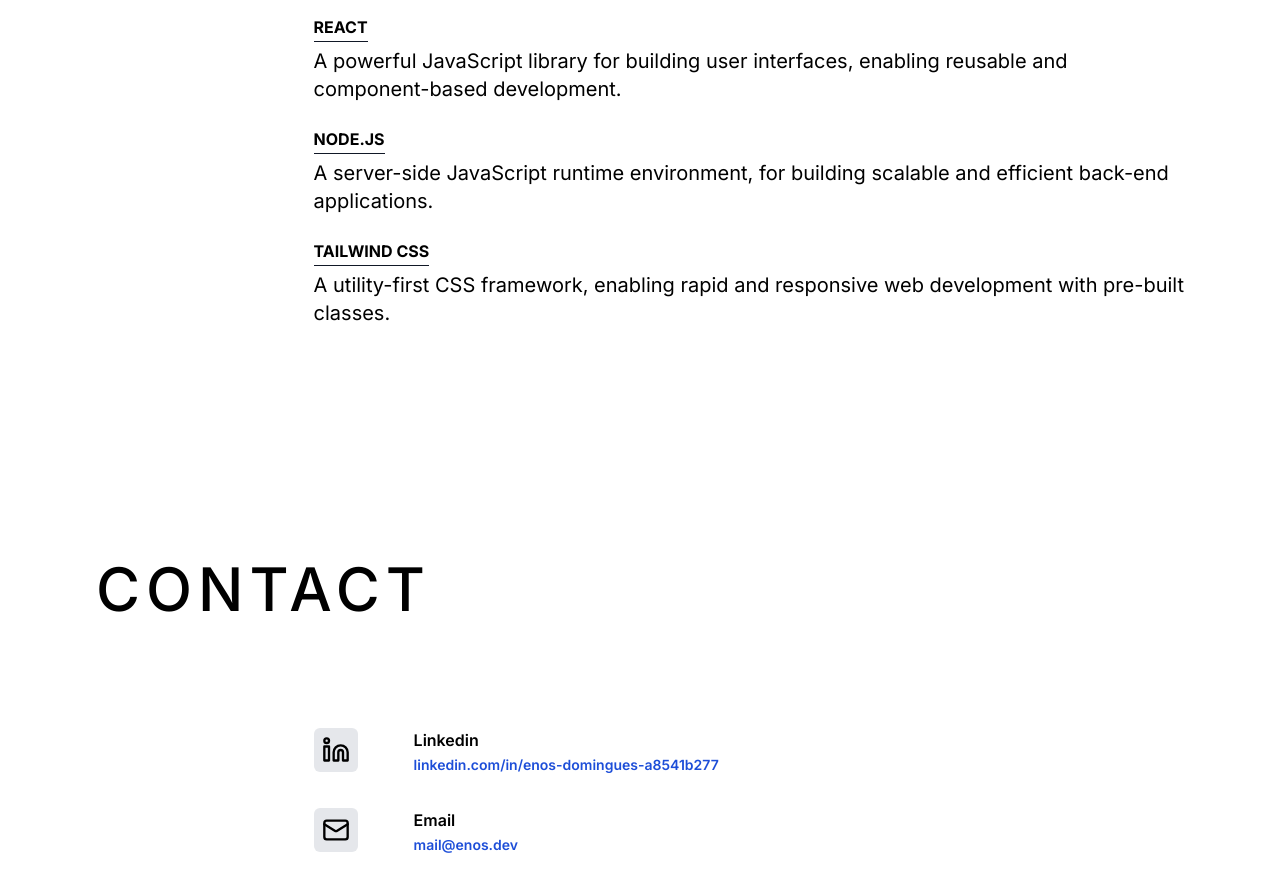
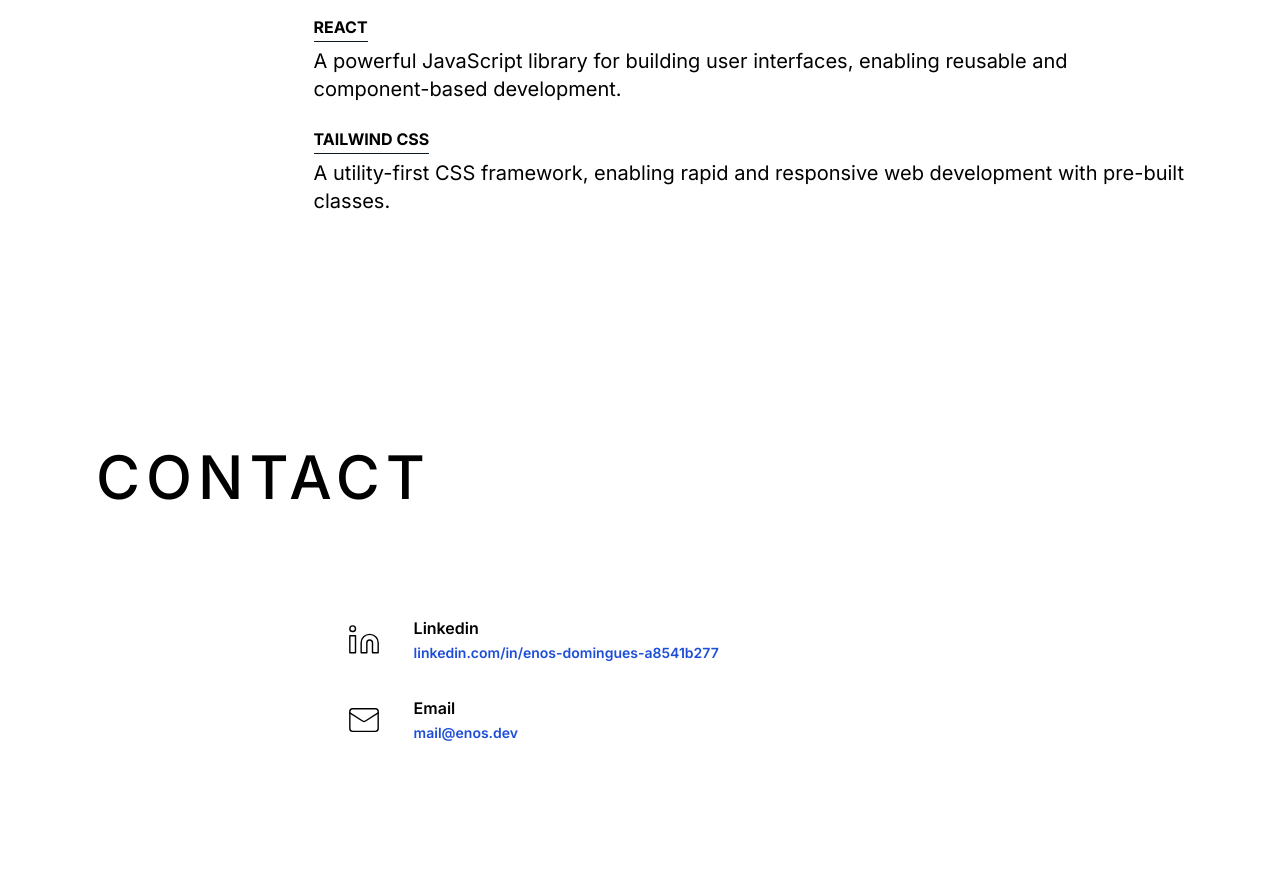
Before and after one commit to EnosDomingues/enos_portifolio, a Next.js app: page / in a window 1280 px wide. Shown: the part 2660-3552 px from the top of the page. After the commit the page ends 3468 px from the top, so only its background shows below. Built offline with nearby package versions, Linux system fonts and the light colour scheme.

Commit message:
fix: contact icons

```diff
--- a/src/components/Contact.tsx
+++ b/src/components/Contact.tsx
@@ -8,8 +8,8 @@
       </h2>
       <div className="pl-[20%] pt-[10%] PR-[5%]">
         <div className="grid grid-cols-[100px_1fr] grid-rows-1 place-items-start">
-          <div className="p-2 bg-gray-200 rounded-md">
-            <LinkedinIcon size={28} />
+          <div className="w-full h-full grid place-items-center">
+            <LinkedinIcon size={34} strokeWidth={1} />
           </div>
           <div>
             <span className="flex h-full text-md font-semibold">Linkedin</span>
@@ -26,8 +26,8 @@
         </div>
 
         <div className="grid grid-cols-[100px_1fr] grid-rows-1 place-items-start mt-8">
-          <div className="p-2 bg-gray-200 rounded-md">
-            <Mail size={28} />
+          <div className="w-full h-full grid place-items-center">
+            <Mail size={34} strokeWidth={1} />
           </div>
           <div>
             <span className="flex h-full text-md font-semibold">Email</span>
--- a/src/components/Projects.tsx
+++ b/src/components/Projects.tsx
@@ -20,14 +20,14 @@
           <div className="flex items-center gap-2 mt-4">
             <a
               href="http://"
-              className="flex items-center bg-slate-200 px-4 py-2 gap-2 rounded-md hover:bg-slate-300 transition-all"
+              className="flex items-center bg-zinc-200 px-4 py-2 gap-2 rounded-md hover:bg-slate-200 transition-all"
             >
               <Github size={18} />
               <span>Github</span>
             </a>
             <a
               href="http://"
-              className="flex items-center bg-slate-200 px-4 py-2 gap-2 rounded-md hover:bg-slate-300 transition-all"
+              className="flex items-center bg-zinc-200 px-4 py-2 gap-2 rounded-md hover:bg-slate-200 transition-all"
             >
               <Globe size={18} />
               <span>Website</span>
--- a/src/components/Skills.tsx
+++ b/src/components/Skills.tsx
@@ -44,7 +44,7 @@
             </p>
           </li>
 
-          <li className="mt-4">
+          {/* <li className="mt-4">
             <span className="uppercase font-bold py-1 border-b border-gray-900">
               Node.JS
             </span>
@@ -52,7 +52,7 @@
               A server-side JavaScript runtime environment, for building
               scalable and efficient back-end applications.
             </p>
-          </li>
+          </li> */}
 
           <li className="mt-4">
             <span className="uppercase font-bold py-1 border-b border-gray-900">
```
